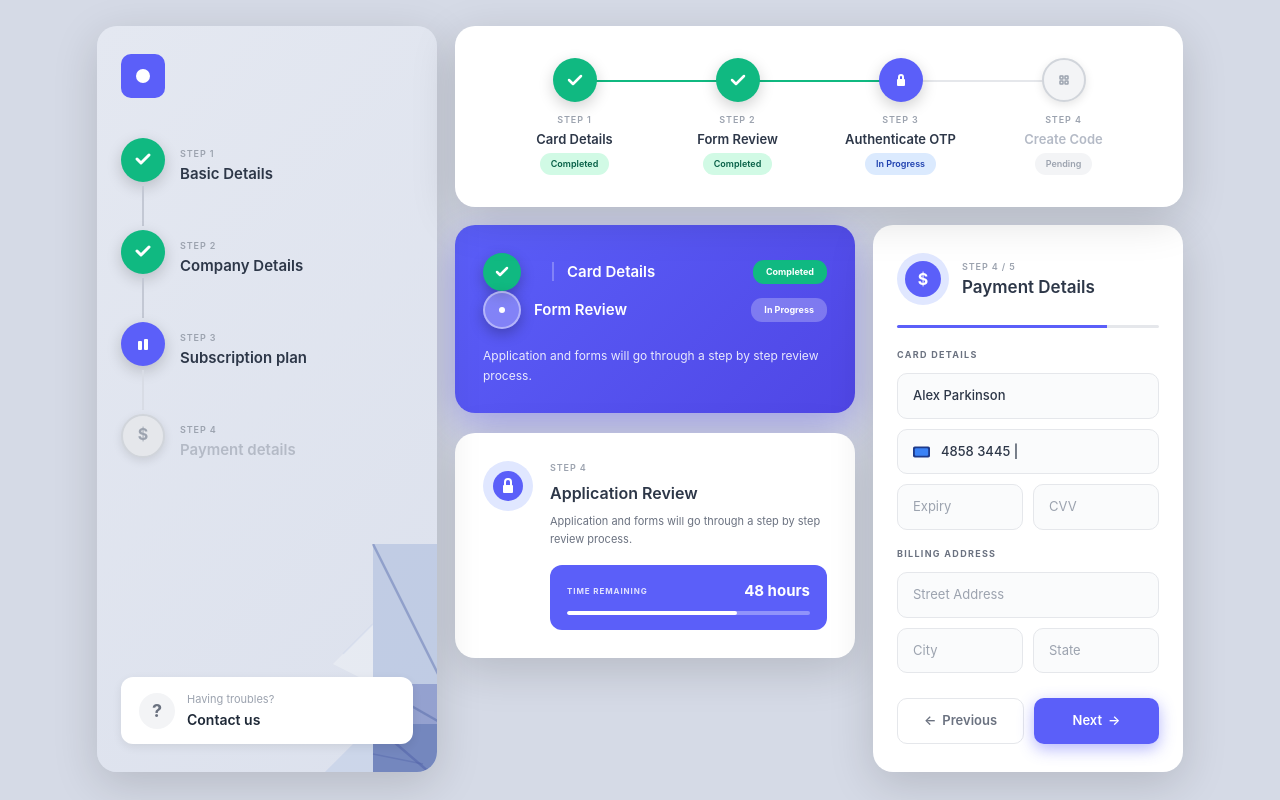
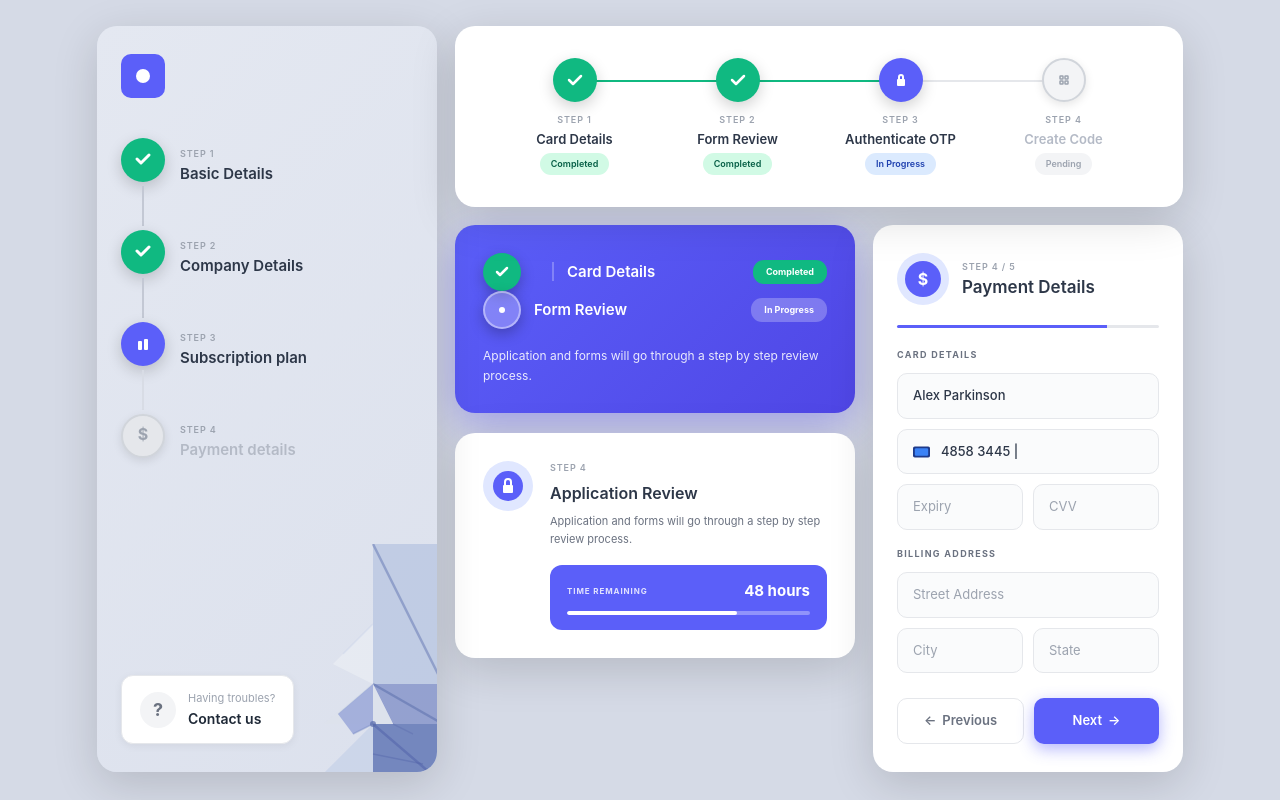
Before and after one commit to fernandorosero91/components, a Next.js app: page / in a window 1280 px wide. Built offline with nearby package versions, Linux system fonts and the light colour scheme.

Commit message:
mejoras al componete izquierdo

```diff
--- a/app/globals.css
+++ b/app/globals.css
@@ -126,6 +126,9 @@ body {
 .sidebar-footer {
   position: relative;
   margin-top: auto;
+  display: flex;
+  flex-direction: column;
+  align-items: flex-start;
 }
 
 .contact-button {
@@ -136,9 +139,11 @@ body {
   background: white;
   border-radius: 12px;
   cursor: pointer;
-  box-shadow: 0 3px 10px rgba(0, 0, 0, 0.08);
+  box-shadow: 0 2px 8px rgba(0, 0, 0, 0.06);
+  border: 1px solid #e5e7eb;
   position: relative;
   z-index: 2;
+  max-width: 280px;
 }
 
 .question-icon {
@@ -179,6 +184,7 @@ body {
   right: -30px;
   z-index: 1;
   opacity: 0.98;
+  pointer-events: none;
 }
 
 /* ========== STEPPER HORIZONTAL ========== */
```
